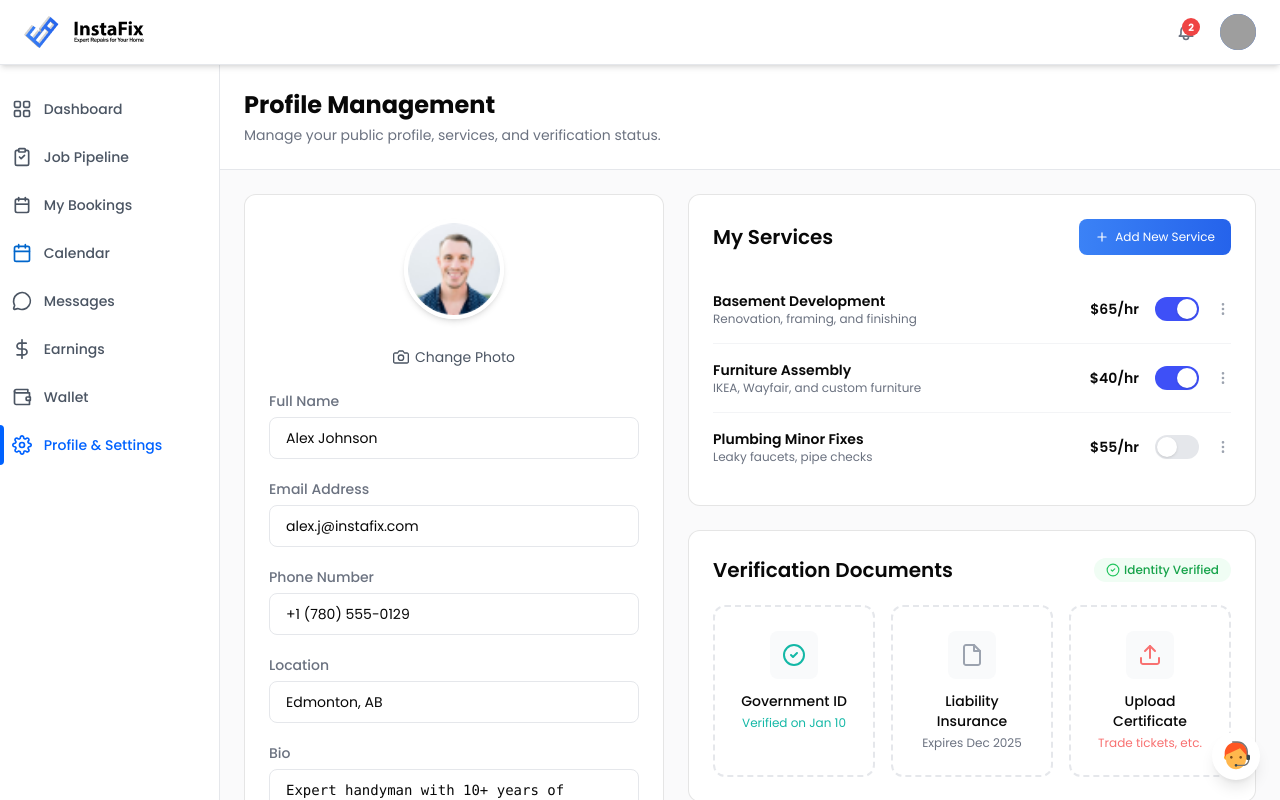
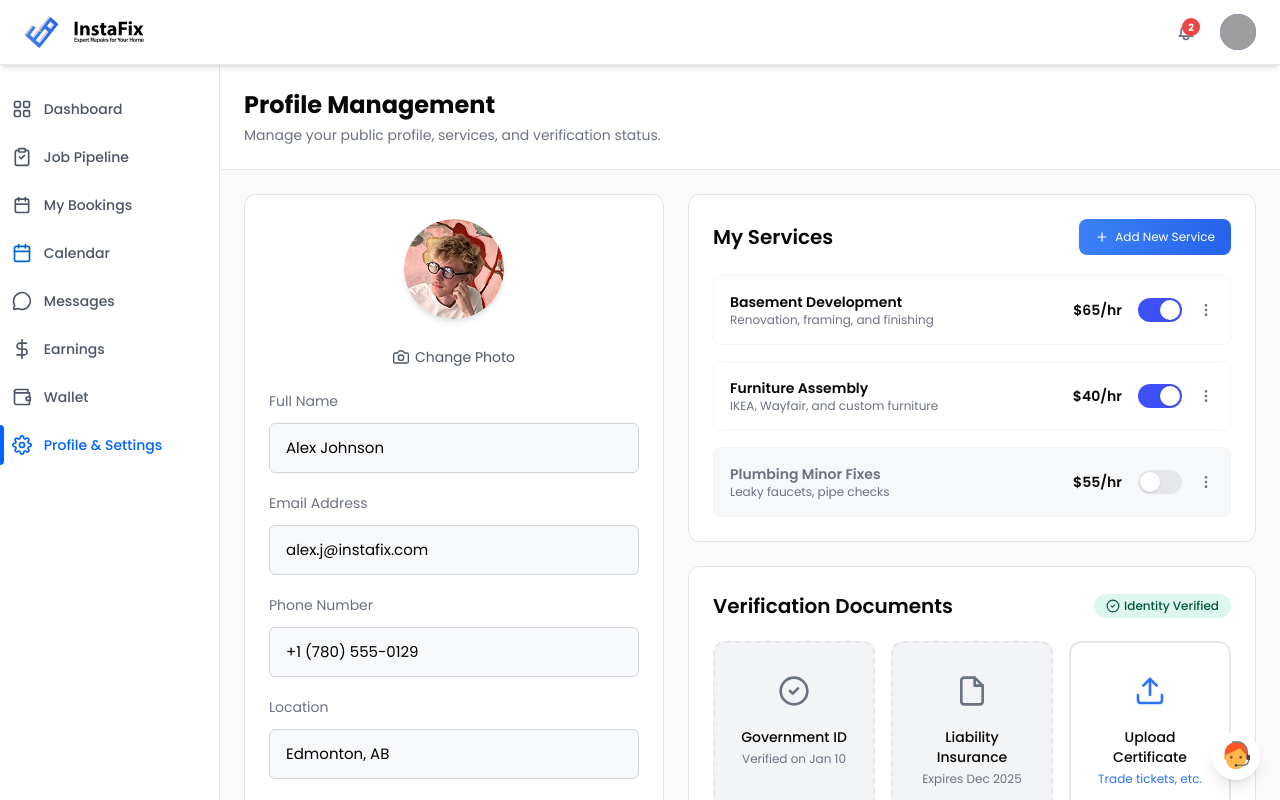
Before and after one commit to alirasouliwebdeveloper/InstaFix, a Next.js app: page /dashboard/professional/profile in a window 1280 px wide. Shown: the top 800 px of the page. Built offline with nearby package versions, Linux system fonts and the light colour scheme; grey boxes are pictures that could not be loaded.

Commit message:
padding and profile section is done

```diff
--- a/src/app/dashboard/professional/profile/page.tsx
+++ b/src/app/dashboard/professional/profile/page.tsx
@@ -1,8 +1,9 @@
 "use client";
 
-import { useState } from "react";
+import {useState} from "react";
 import Image from "next/image";
-import { Flex, Button } from "@/components/ui";
+import {Flex, Button} from "@/components/ui";
+import {Input, Textarea, Label, FormGroup} from "@/components/form";
 import DashboardCard from "@/components/dashboard/DashboardCard";
 import {
 	CameraIcon,
@@ -12,7 +13,7 @@ import {
 	UploadIcon,
 	MoreVerticalIcon,
 } from "@/components/icons";
-import avatar1 from "@/assets/web/images/avatarImages/Avatar_Image_2.png";
+import avatar1 from "@/assets/dashboard/Alex.png";
 
 interface Service {
 	id: string;
@@ -50,20 +51,23 @@ const verificationDocs = [
 	{
 		label: "Government ID",
 		status: "Verified on Jan 10",
-    statusColor: "text-teal-500",
+		statusColor: "text-colors-muted",
 		icon: "shield",
+		bgColor: "bg-[#F3F4F6]"
 	},
 	{
 		label: "Liability Insurance",
 		status: "Expires Dec 2025",
-    statusColor: "text-gray-500",
+		statusColor: "text-colors-muted",
 		icon: "document",
+		bgColor: "bg-[#F3F4F6]"
 	},
 	{
 		label: "Upload Certificate",
 		status: "Trade tickets, etc.",
-    statusColor: "text-red-400",
+		statusColor: "text-[#2B74FF]",
 		icon: "upload",
+		bgColor: "bg-white"
 	},
 ];
 
@@ -72,7 +76,7 @@ export default function ProfilePage() {
 
 	const toggleService = (id: string) => {
 		setServices((prev) =>
-      prev.map((s) => (s.id === id ? { ...s, enabled: !s.enabled } : s)),
+			prev.map((s) => (s.id === id ? {...s, enabled: !s.enabled} : s)),
 		);
 	};
 
@@ -99,67 +103,42 @@ export default function ProfilePage() {
 									alt="Profile"
 									width={100}
 									height={100}
-                  className="rounded-full border-4 border-white shadow-md"
+									className="rounded-full shadow-md"
 								/>
 							</div>
 							<button className="flex items-center gap-1.5 text-sm text-gray-600 hover:text-gray-800 transition">
-                <CameraIcon size="sm" />
+								<CameraIcon size="sm"/>
 								Change Photo
 							</button>
 						</Flex>
 
 						{/* Form Fields */}
 						<div className="space-y-5">
-              <div>
-                <label className="block text-sm font-medium text-gray-500 mb-1.5">
-                  Full Name
-                </label>
-                <input
-                  type="text"
-                  defaultValue="Alex Johnson"
-                  className="w-full px-4 py-2.5 border border-gray-200 rounded-lg text-sm text-colors-primary focus:outline-none focus:ring-2 focus:ring-[#3E50F7]/20 focus:border-[#3E50F7]"
-                />
-              </div>
-              <div>
-                <label className="block text-sm font-medium text-gray-500 mb-1.5">
-                  Email Address
-                </label>
-                <input
-                  type="email"
-                  defaultValue="alex.j@instafix.com"
-                  className="w-full px-4 py-2.5 border border-gray-200 rounded-lg text-sm text-colors-primary focus:outline-none focus:ring-2 focus:ring-[#3E50F7]/20 focus:border-[#3E50F7]"
-                />
-              </div>
-              <div>
-                <label className="block text-sm font-medium text-gray-500 mb-1.5">
-                  Phone Number
-                </label>
-                <input
-                  type="tel"
-                  defaultValue="+1 (780) 555-0129"
-                  className="w-full px-4 py-2.5 border border-gray-200 rounded-lg text-sm text-colors-primary focus:outline-none focus:ring-2 focus:ring-[#3E50F7]/20 focus:border-[#3E50F7]"
-                />
-              </div>
-              <div>
-                <label className="block text-sm font-medium text-gray-500 mb-1.5">
-                  Location
-                </label>
-                <input
-                  type="text"
-                  defaultValue="Edmonton, AB"
-                  className="w-full px-4 py-2.5 border border-gray-200 rounded-lg text-sm text-colors-primary focus:outline-none focus:ring-2 focus:ring-[#3E50F7]/20 focus:border-[#3E50F7]"
-                />
-              </div>
-              <div>
-                <label className="block text-sm font-medium text-gray-500 mb-1.5">
-                  Bio
-                </label>
-                <textarea
+							<FormGroup>
+								<Label htmlFor="fullName" textColor="text-gray-500">Full Name</Label>
+								<Input id="fullName" type="text" defaultValue="Alex Johnson" className="bg-[#F7F8FA]"/>
+							</FormGroup>
+							<FormGroup>
+								<Label htmlFor="email" textColor="text-gray-500">Email Address</Label>
+								<Input id="email" type="email" defaultValue="alex.j@instafix.com" className="bg-[#F7F8FA]"/>
+							</FormGroup>
+							<FormGroup>
+								<Label htmlFor="phone" textColor="text-gray-500">Phone Number</Label>
+								<Input id="phone" type="tel" defaultValue="+1 (780) 555-0129" className="bg-[#F7F8FA]"/>
+							</FormGroup>
+							<FormGroup>
+								<Label htmlFor="location" textColor="text-gray-500">Location</Label>
+								<Input id="location" type="text" defaultValue="Edmonton, AB" className="bg-[#F7F8FA]"/>
+							</FormGroup>
+							<FormGroup>
+								<Label htmlFor="bio" textColor="text-gray-500">Bio</Label>
+								<Textarea
+									id="bio"
 									defaultValue="Expert handyman with 10+ years of experience in home repairs, plumbing basics, and furniture assembly. Dedicated to high-quality service."
 									rows={4}
-                  className="w-full px-4 py-2.5 border border-gray-200 rounded-lg text-sm text-colors-primary font-mono focus:outline-none focus:ring-2 focus:ring-[#3E50F7]/20 focus:border-[#3E50F7] resize-none"
+									className="bg-[#F7F8FA]"
 								/>
-              </div>
+							</FormGroup>
 
 							<Button variant="primary" size="md" className="w-full">
 								Save Changes
@@ -177,24 +156,25 @@ export default function ProfilePage() {
 								My Services
 							</h2>
 							<Button variant="primary" size="sm" className="gap-1.5">
-                <PlusIcon size={14} className="text-white" />
+								<PlusIcon size={14} className="text-white"/>
 								Add New Service
 							</Button>
 						</Flex>
 
-            <div className="space-y-0">
+						<div className="space-y-4">
 							{services.map((service) => (
 								<Flex
 									key={service.id}
 									justify="between"
 									align="center"
-                  className="py-4 border-b border-gray-100 last:border-0"
+									className={`p-4 border border-gray-100 rounded-lg ${service.enabled ? "bg-white" : "bg-[#F7F8FA]"}`}
 								>
 									<div>
-                    <h3 className="text-sm font-semibold text-colors-primary">
+										<h3
+											className={`text-sm font-semibold  ${service.enabled ? "text-colors-primary" : "text-colors-muted"}`}>
 											{service.name}
 										</h3>
-                    <p className="text-xs text-gray-500">
+										<p className="text-xs text-colors-muted">
 											{service.description}
 										</p>
 									</div>
@@ -215,8 +195,8 @@ export default function ProfilePage() {
 												}`}
 											/>
 										</button>
-                    <button className="text-gray-400 hover:text-gray-600">
-                      <MoreVerticalIcon size="sm" />
+										<button className="text-colors-muted hover:text-gray-600">
+											<MoreVerticalIcon size="sm"/>
 										</button>
 									</Flex>
 								</Flex>
@@ -233,10 +213,10 @@ export default function ProfilePage() {
 							<Flex
 								align="center"
 								gap="xs"
-                className="px-3 py-1 bg-green-50 rounded-full"
+								className="px-3 py-1 bg-[#DEF7EC] rounded-full"
 							>
-                <CheckCircleIcon size={14} className="text-green-500" />
-                <span className="text-xs font-medium text-green-600">
+								<CheckCircleIcon size={14} className="text-[#03543F]"/>
+								<span className="text-xs font-medium text-[#03543F]">
                   Identity Verified
                 </span>
 							</Flex>
@@ -246,17 +226,20 @@ export default function ProfilePage() {
 							{verificationDocs.map((doc) => (
 								<div
 									key={doc.label}
-                  className="border-2 border-dashed border-gray-200 rounded-xl p-6 flex flex-col items-center text-center hover:border-gray-300 transition cursor-pointer"
+									className={`border-2 ${doc.icon === "upload" ? "border" : "border-dashed"} border-gray-200
+									rounded-xl p-6 flex flex-col items-center text-center hover:shadow-lg
+                   hover:border-gray-300 transition cursor-pointer
+                  ${doc.bgColor}`}
 								>
-                  <div className="w-12 h-12 rounded-lg bg-gray-50 flex items-center justify-center mb-3">
+									<div className="w-12 h-12 rounded-lg flex items-center justify-center mb-3">
 										{doc.icon === "shield" && (
-                      <CheckCircleIcon size="lg" className="text-teal-500" />
+											<CheckCircleIcon size="2xl" className="text-colors-muted"/>
 										)}
 										{doc.icon === "document" && (
-                      <DocumentIcon size="lg" className="text-gray-400" />
+											<DocumentIcon size="2xl" className="text-colors-muted"/>
 										)}
 										{doc.icon === "upload" && (
-                      <UploadIcon size="lg" className="text-red-400" />
+											<UploadIcon size="2xl" className="text-[#2B74FF]"/>
 										)}
 									</div>
 									<p className="text-sm font-medium text-colors-primary mb-1">
```
Also changed, not shown: src/app/dashboard/professional/wallet/page.tsx (+17 -14 lines), src/assets/dashboard/Alex.png (added). Lines whose indentation alone changed are shown as unchanged.
